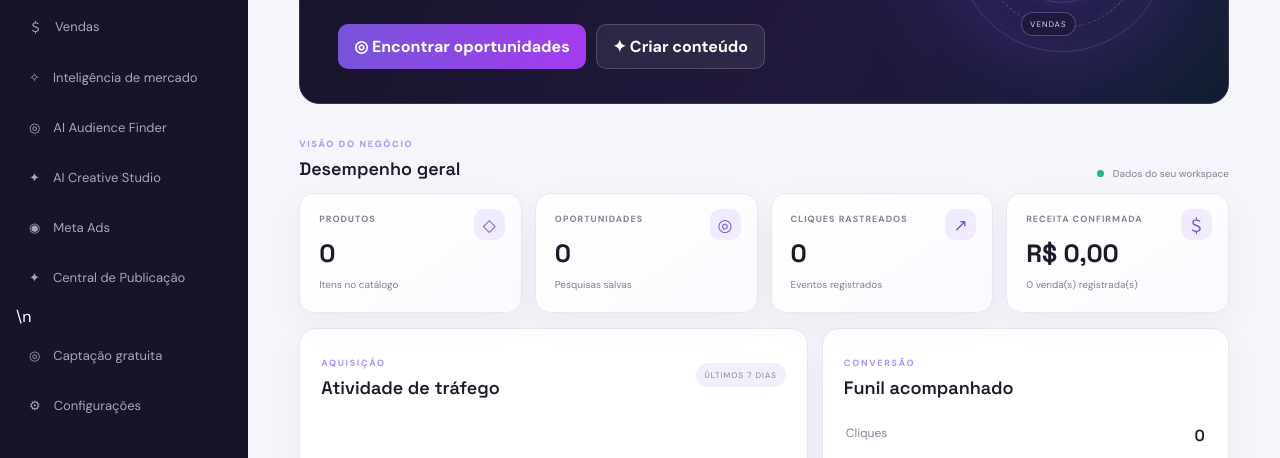
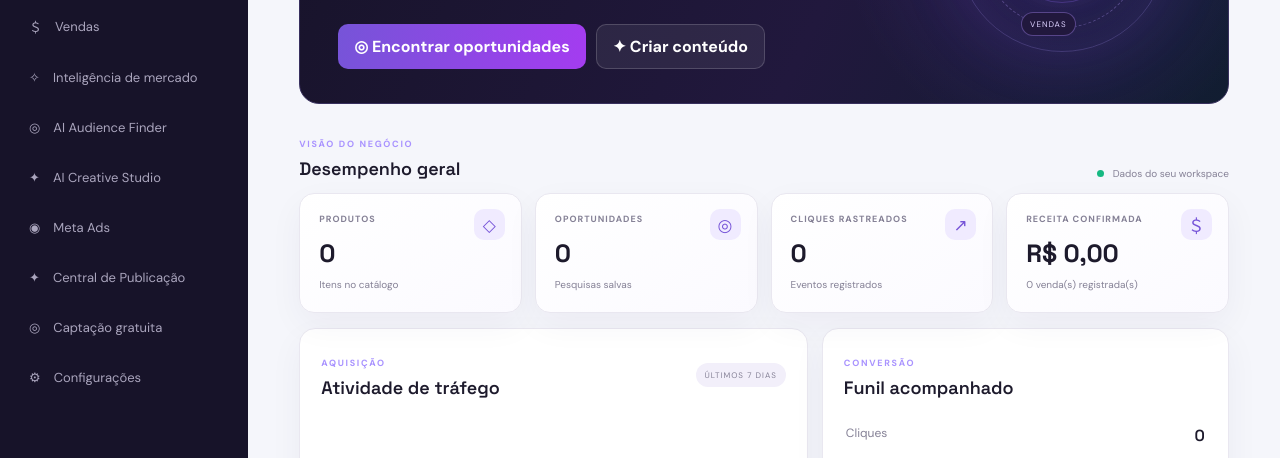
Before and after one commit to teachermarcelo/viral-sales-ai, a plain HTML site: page index.html in a window 1280 px wide. Both pictures are taken after a click on the button "Continuar em modo local de demonstração". Shown: the part 341-799 px from the top of the page. Drawn offline with nearby package versions, Linux system fonts and the light colour scheme.

Commit message:
Fix literal newline characters in navigation and script tags

```diff
--- a/index.html
+++ b/index.html
@@ -32,7 +32,8 @@
         <button class="nav-item" data-view="audience">◎ <span>AI Audience Finder</span></button>
         <button class="nav-item" data-view="creative">✦ <span>AI Creative Studio</span></button>
         <button class="nav-item" data-view="meta">◉ <span>Meta Ads</span></button>
-        <button class="nav-item" data-view="publishing">✦ <span>Central de Publicação</span></button>\n        <button class="nav-item" data-view="capture">◎ <span>Captação gratuita</span></button>
+        <button class="nav-item" data-view="publishing">✦ <span>Central de Publicação</span></button>
+        <button class="nav-item" data-view="capture">◎ <span>Captação gratuita</span></button>
         <button class="nav-item" data-view="settings">⚙ <span>Configurações</span></button>
       </nav>
       <div class="sidebar-bottom"><div class="status-dot"></div><span id="connection-label">Modo local</span><button id="logout-btn" class="logout">Sair</button></div>
@@ -48,5 +49,6 @@
   <script type="module" src="assets/js/meta-connection.js"></script>
   <script type="module" src="assets/js/audience-finder.js"></script>
   <script type="module" src="assets/js/product-intelligence.js"></script>
-  <script type="module" src="assets/js/publication-center.js"></script>\n  <script type="module" src="assets/js/lead-capture.js"></script>
+  <script type="module" src="assets/js/publication-center.js"></script>
+  <script type="module" src="assets/js/lead-capture.js"></script>
 </body></html>
```
